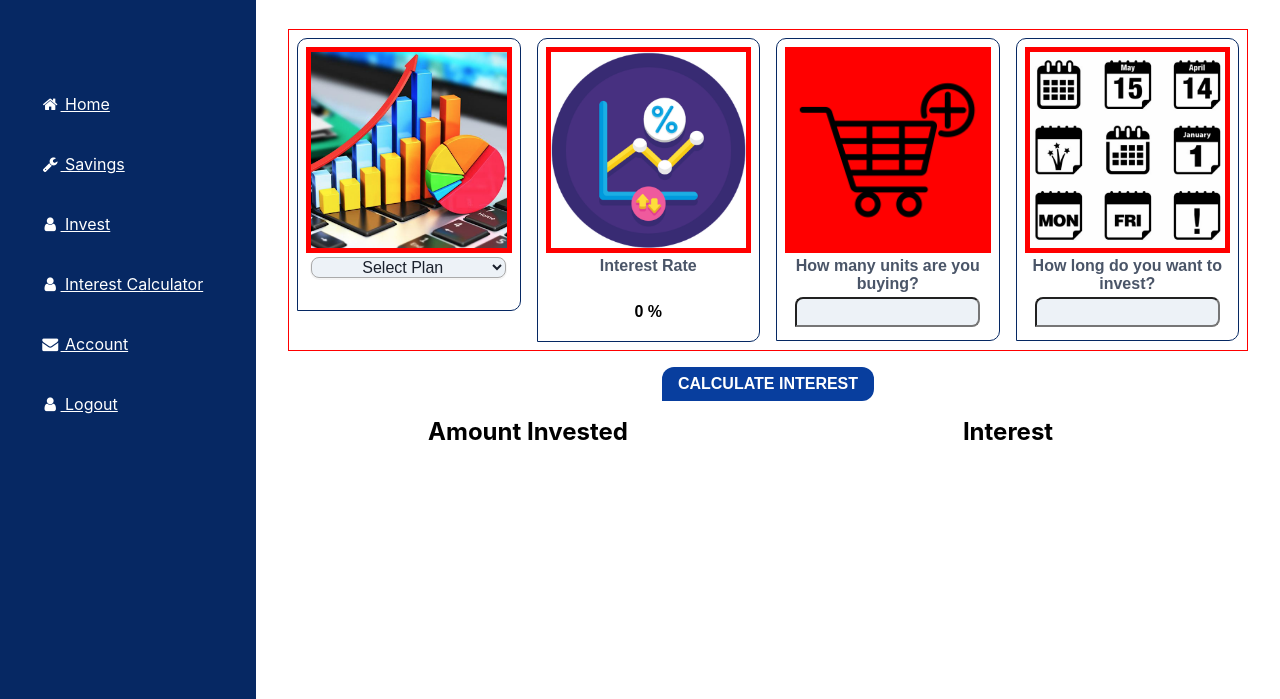
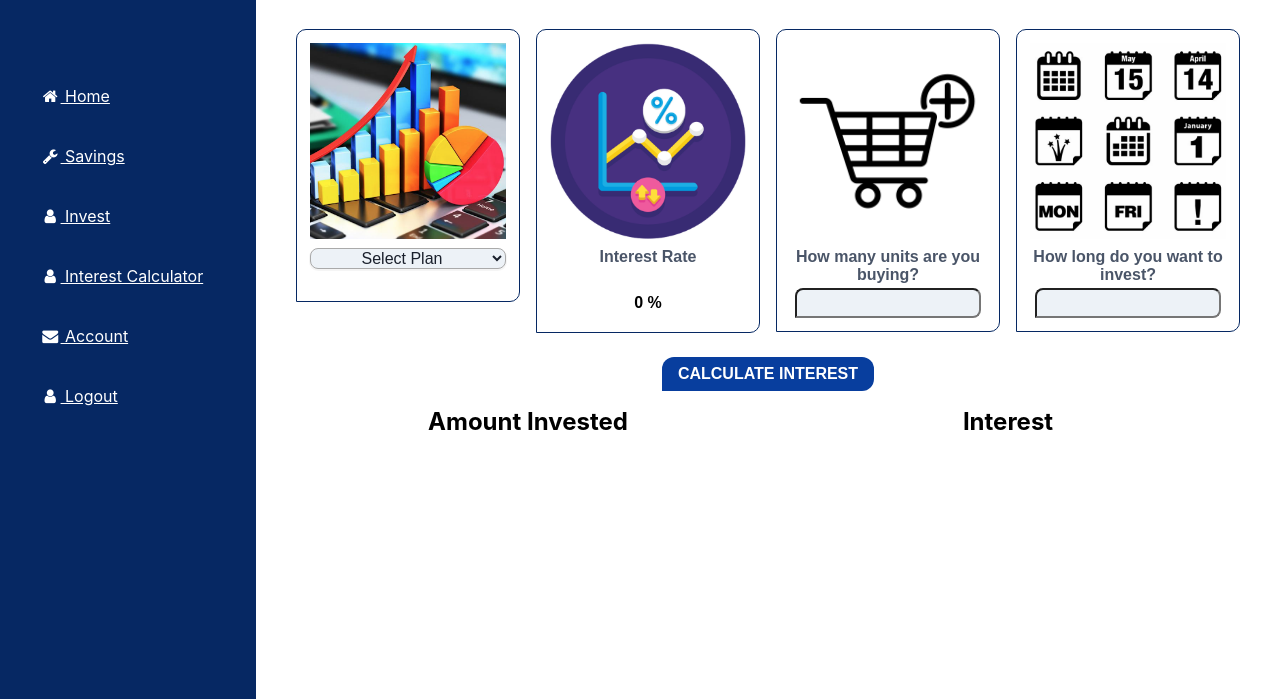
Before and after one commit to tamsay/piggyvest-interest-calculator, a plain HTML site: page index.html in a window 1280 px wide. Shown: the part 101-800 px from the top of the page. Drawn offline with Linux system fonts and the light colour scheme.

Commit message:
style adjustment

```diff
--- a/css/style.css
+++ b/css/style.css
@@ -1,13 +1,13 @@
 @import url('https://fonts.googleapis.com/css?family=Karla&display=swap');
 
 body{
-    background-color: red;
+    /* background-color: red; */
     text-align: center;
     font-family: -apple-system,BlinkMacSystemFont,"Segoe UI",Roboto,"Helvetica Neue",Arial,"Noto Sans",sans-serif,"Apple Color Emoji","Segoe UI Emoji","Segoe UI Symbol","Noto Color Emoji", Karla;
     margin: 0;
     box-sizing: border-box;
     min-height: 100vh;
-    padding: 0.5em 0em 0em 0em;
+    padding: 0em 0em 0em 0em;
     display: grid;
     grid-template-columns: 20% 80%;
 }
@@ -106,7 +106,7 @@ h1{
     display: flex;
     /* grid-template-columns: 25% 25% 25% 25%; */
     /* height: min-content; */
-    border: 1px solid red;
+    /* border: 1px solid red; */
     box-sizing: border-box;
 }
 .outerDiv{
@@ -130,7 +130,7 @@ h1{
     justify-content: center;
     padding: 5px;
     height: 70%;
-    background-color: red;
+    /* background-color: red; */
     box-sizing: border-box;
 }
 .outerDiv div:last-child{
@@ -255,4 +255,4 @@ button{
 }
 
 
-@media only and (max-width:)
+/* @media only and (max-width:) */
```
